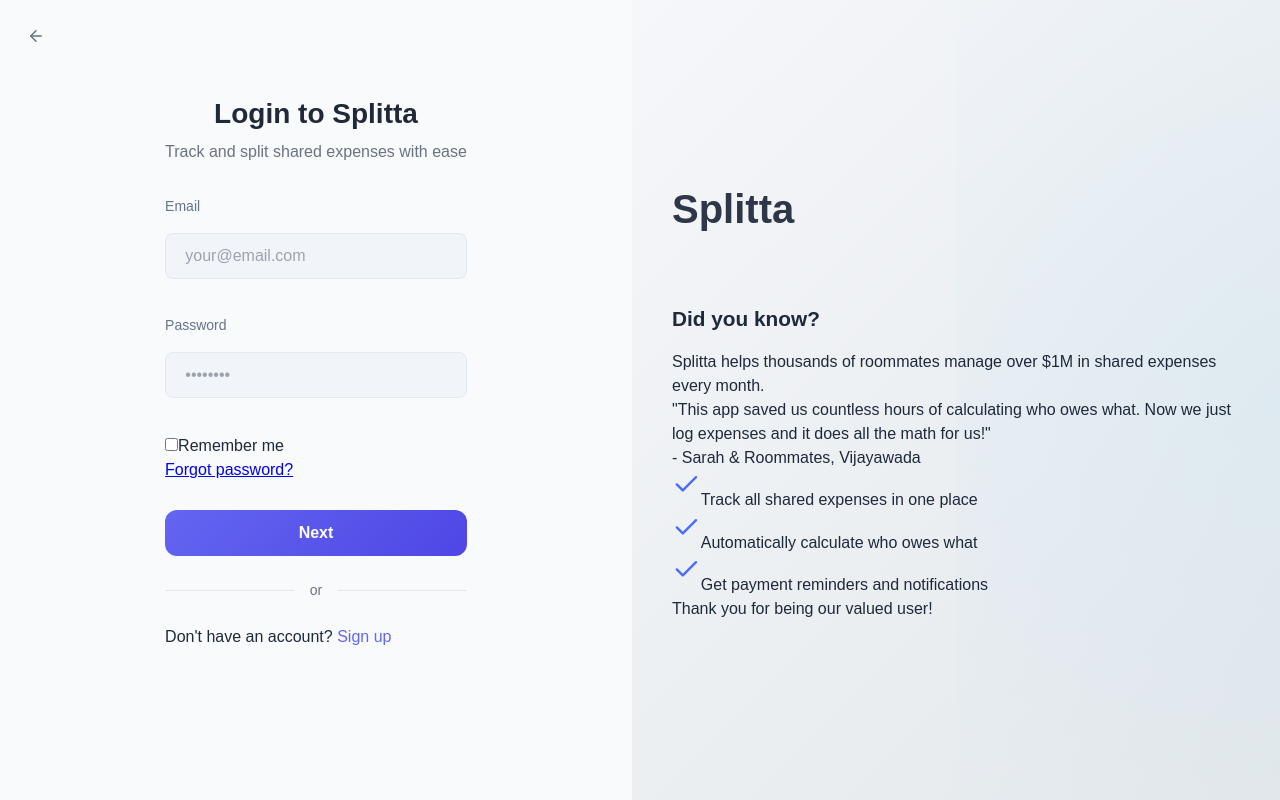
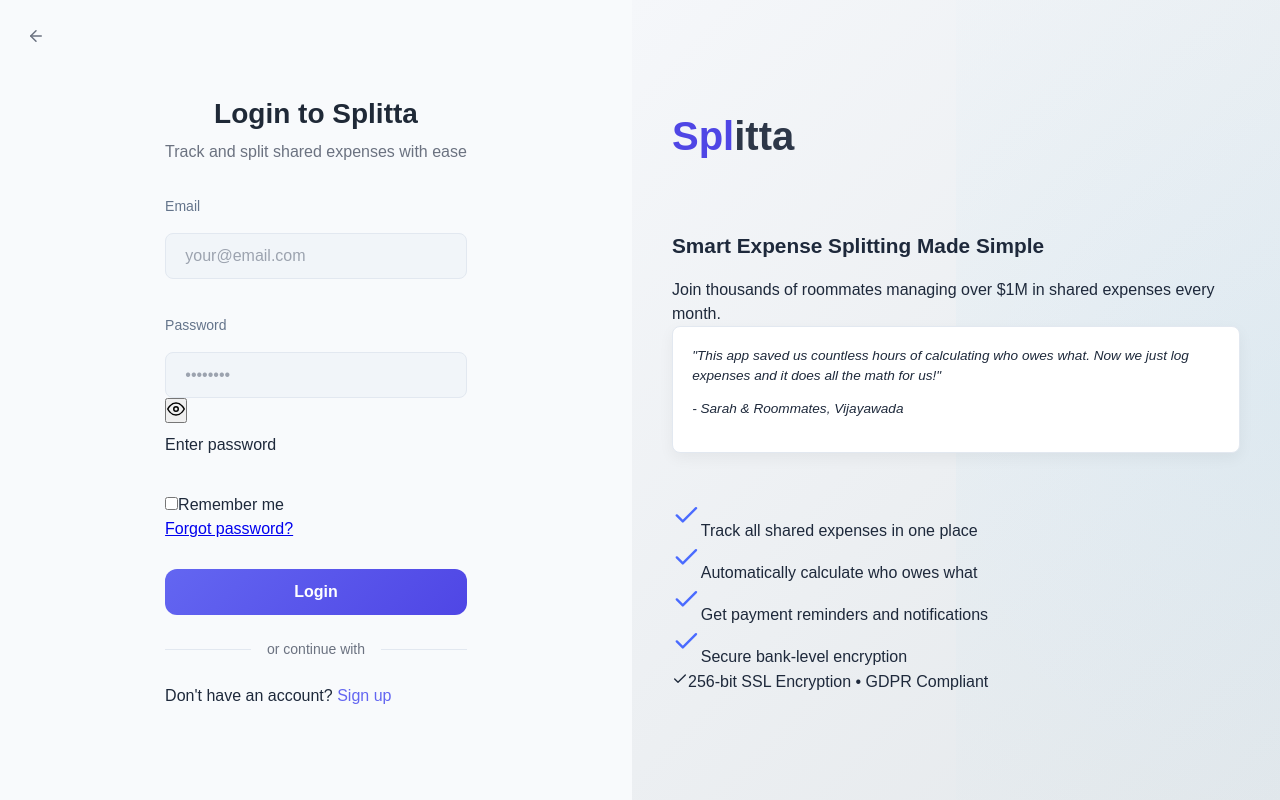
Before and after one commit to 2200039139/rooexpenses-frontend, a React (Create React App) app: page /login in a window 1280 px wide. Built offline with nearby package versions, Linux system fonts and the light colour scheme.

Commit message:
Update LoginPage.js

```diff
--- a/src/components/LoginPage.js
+++ b/src/components/LoginPage.js
@@ -1,6 +1,6 @@
 import React, { useState, useEffect } from 'react';
 import { useNavigate, Link } from 'react-router-dom';
-import { FiArrowLeft, FiCheck, FiInfo } from 'react-icons/fi';
+import { FiArrowLeft, FiCheck, FiInfo, FiEye, FiEyeOff } from 'react-icons/fi';
 import './Lg.css';
 
 const LoginPage = () => {
@@ -12,6 +12,7 @@ const LoginPage = () => {
   const [error, setError] = useState('');
   const [isLoading, setIsLoading] = useState(false);
   const [rememberMe, setRememberMe] = useState(false);
+  const [showPassword, setShowPassword] = useState(false);
 
   // Initialize Google Sign-In API
   useEffect(() => {
@@ -27,10 +28,16 @@ const LoginPage = () => {
           client_id: '37085501976-b54lfva9uchil1jq6boc6vt4jb1bqb5d.apps.googleusercontent.com',
           callback: handleGoogleResponse
         });
-        window.google.accounts.id.renderButton(
-          document.getElementById('google-login-button'),
-          { theme: 'outline', size: 'large', width: '100%', text: 'continue_with' }
-        );
+
+        const button = document.getElementById('google-login-button');
+        if (button) {
+          window.google.accounts.id.renderButton(button, {
+            theme: 'outline',
+            size: 'large',
+            width: '100%',
+            text: 'continue_with'
+          });
+        }
       }
     };
 
@@ -56,16 +63,24 @@ const LoginPage = () => {
         }),
       });
 
+      const data = await backendResponse.json();
+
       if (!backendResponse.ok) {
-        const errorData = await backendResponse.json();
-        throw new Error(errorData.error || 'Google login failed');
+        throw new Error(data.message || 'Google login failed');
       }
 
-      const data = await backendResponse.json();
+      if (data.success) {
+        localStorage.setItem('user', JSON.stringify(data.data.user));
+        localStorage.setItem('token', data.data.token);
 
-      localStorage.setItem('user', JSON.stringify(data.user));
-      localStorage.setItem('token', data.token);
-      navigate('/dashboard');
+        if (rememberMe) {
+          localStorage.setItem('rememberMe', 'true');
+        }
+
+        navigate('/dashboard');
+      } else {
+        throw new Error(data.message || 'Login failed');
+      }
     } catch (err) {
       setError(err.message || 'Failed to login with Google');
     } finally {
@@ -101,20 +116,27 @@ const LoginPage = () => {
         body: JSON.stringify({
           email: formData.email,
           password: formData.password,
-          rememberMe
         }),
       });
 
+      const data = await response.json();
+
       if (!response.ok) {
-        const errorData = await response.json();
-        throw new Error(errorData.error || 'Login failed');
+        throw new Error(data.message || 'Login failed');
       }
 
-      const data = await response.json();
+      if (data.success) {
+        localStorage.setItem('user', JSON.stringify(data.data.user));
+        localStorage.setItem('token', data.data.token);
 
-      localStorage.setItem('user', JSON.stringify(data.user));
-      localStorage.setItem('token', data.token);
-      navigate('/dashboard');
+        if (rememberMe) {
+          localStorage.setItem('rememberMe', 'true');
+        }
+
+        navigate('/dashboard');
+      } else {
+        throw new Error(data.message || 'Login failed');
+      }
     } catch (err) {
       setError(err.message || 'Invalid email or password');
     } finally {
@@ -122,12 +144,49 @@ const LoginPage = () => {
     }
   };
 
+  const PasswordStrengthIndicator = ({ password }) => {
+    const getStrength = (pass) => {
+      if (pass.length === 0) return 0;
+      if (pass.length < 8) return 1;
+
+      let strength = 0;
+      if (pass.length >= 8) strength++;
+      if (/[A-Z]/.test(pass)) strength++;
+      if (/[0-9]/.test(pass)) strength++;
+      if (/[^A-Za-z0-9]/.test(pass)) strength++;
+
+      return strength;
+    };
+
+    const strength = getStrength(password);
+    const strengthLabels = ['Very Weak', 'Weak', 'Fair', 'Good', 'Strong'];
+
+    return (
+      <div className="password-strength">
+        <div className="strength-bars">
+          {[1, 2, 3, 4].map((level) => (
+            <div
+              key={level}
+              className={`strength-bar ${strength >= level ? 'active' : ''} strength-${strength}`}
+            />
+          ))}
+        </div>
+        <span className="strength-label">{password ? strengthLabels[strength] : 'Enter password'}</span>
+      </div>
+    );
+  };
+
   return (
     <div className="split-container">
       {/* Left side - Login form */}
       <div className="login-side">
         <div className="login-card">
-          <button className="back-button" onClick={() => navigate('/')}>
+          <button
+            className="back-button"
+            onClick={() => navigate('/')}
+            type="button"
+            disabled={isLoading}
+          >
             <FiArrowLeft size={18} />
           </button>
 
@@ -155,23 +214,34 @@ const LoginPage = () => {
                   onChange={handleChange}
                   placeholder="your@email.com"
                   required
+                  disabled={isLoading}
                 />
               </div>
             </div>
 
             <div className="form-group">
               <label htmlFor="password">Password</label>
-              <div className="input-with-icon">
+              <div className="input-with-password">
                 <input
-                  type="password"
+                  type={showPassword ? 'text' : 'password'}
                   id="password"
                   name="password"
                   value={formData.password}
                   onChange={handleChange}
                   placeholder="••••••••"
                   required
+                  disabled={isLoading}
                 />
+                <button
+                  type="button"
+                  className="password-toggle"
+                  onClick={() => setShowPassword(!showPassword)}
+                  disabled={isLoading}
+                >
+                  {showPassword ? <FiEyeOff size={18} /> : <FiEye size={18} />}
+                </button>
               </div>
+              <PasswordStrengthIndicator password={formData.password} />
             </div>
 
             <div className="form-options">
@@ -181,6 +251,7 @@ const LoginPage = () => {
                   id="remember"
                   checked={rememberMe}
                   onChange={(e) => setRememberMe(e.target.checked)}
+                  disabled={isLoading}
                 />
                 <label htmlFor="remember">Remember me</label>
               </div>
@@ -200,13 +271,13 @@ const LoginPage = () => {
                   <span className="spinner"></span>
                   <span>Logging in...</span>
                 </>
-              ) : 'Next'}
+              ) : 'Login'}
             </button>
           </form>
 
           <div className="separator">
             <span className="separator-line"></span>
-            <span className="separator-text">or</span>
+            <span className="separator-text">or continue with</span>
             <span className="separator-line"></span>
           </div>
 
@@ -221,11 +292,13 @@ const LoginPage = () => {
       {/* Right side - Informational content */}
       <div className="info-side">
         <div className="info-content">
-          <div className="info-logo">Splitta</div>
-          <h3>Did you know?</h3>
-          <p className="statistic">Splitta helps thousands of roommates manage over $1M in shared expenses every month.</p>
+          <div className="info-logo">
+            <span className="logo-highlight">Spl</span>itta
+          </div>
+          <h3>Smart Expense Splitting Made Simple</h3>
+          <p className="statistic">Join thousands of roommates managing over $1M in shared expenses every month.</p>
 
-          <div className="testimonial">
+          <div className="testimonial-card">
             <p className="quote">"This app saved us countless hours of calculating who owes what. Now we just log expenses and it does all the math for us!"</p>
             <p className="author">- Sarah & Roommates, Vijayawada</p>
           </div>
@@ -243,10 +316,15 @@ const LoginPage = () => {
               <FiCheck className="feature-icon" />
               <span>Get payment reminders and notifications</span>
             </div>
+            <div className="feature-item">
+              <FiCheck className="feature-icon" />
+              <span>Secure bank-level encryption</span>
+            </div>
           </div>
 
-          <div className="thank-you">
-            <p>Thank you for being our valued user!</p>
+          <div className="security-badge">
+            <FiCheck className="security-icon" />
+            <span>256-bit SSL Encryption • GDPR Compliant</span>
           </div>
         </div>
       </div>
```
